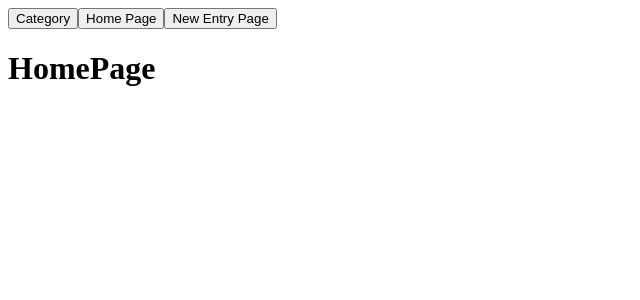
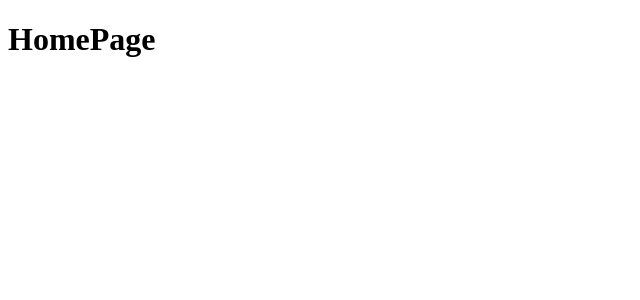
Before and after one commit to jamesphongduong/journal_REACT, a React (Create React App) app: page / in a window 1280 px wide. Shown: the top 300 px of the page, without its empty margins (0-640 px from the left). Built offline with nearby package versions, Linux system fonts and the light colour scheme.

Commit message:
routes added

```diff
--- a/src/components/App.js
+++ b/src/components/App.js
@@ -1,37 +1,22 @@
 import React, { Component } from "react";
+import { BrowserRouter, Route } from "react-router-dom";
 import HomePage from "./pages/HomePage";
 import CategorySelection from "./pages/CategorySelection";
 import NewEntryPage from "./pages/NewEntryPage";
 
 class App extends Component {
-    state = { location: "home" }
-
-    getPage() {
-        const { location } = this.state;
-
-        switch(location) {
-            case "home":
-                return <HomePage />
-            case "category":
-                return <CategorySelection />
-            case "entry":
-                return <NewEntryPage />
-            default:
-                return null;
-        }
-    }
-
-    onChangeLocation = (location) => {
-        this.setState({ location });
-    }
 
     render() {
         return (
             <div>
-                <button onClick={() => this.onChangeLocation("category")}> Category </button>
-                <button onClick={() => this.onChangeLocation("home")}> Home Page </button>
-                <button onClick={() => this.onChangeLocation("entry")}> New Entry Page </button>
-                {this.getPage()}
+                {/* BrowserRouter expects a single child, hence we wrap content in div */}
+                <BrowserRouter>
+                    <div>
+                         <Route exact path="/" component={HomePage}/>
+                         <Route exact path="/category" component={CategorySelection}/>
+                         <Route exact path="/entry" component={NewEntryPage}/>
+                    </div>
+                </BrowserRouter>
             </div>
         )
     }
```
